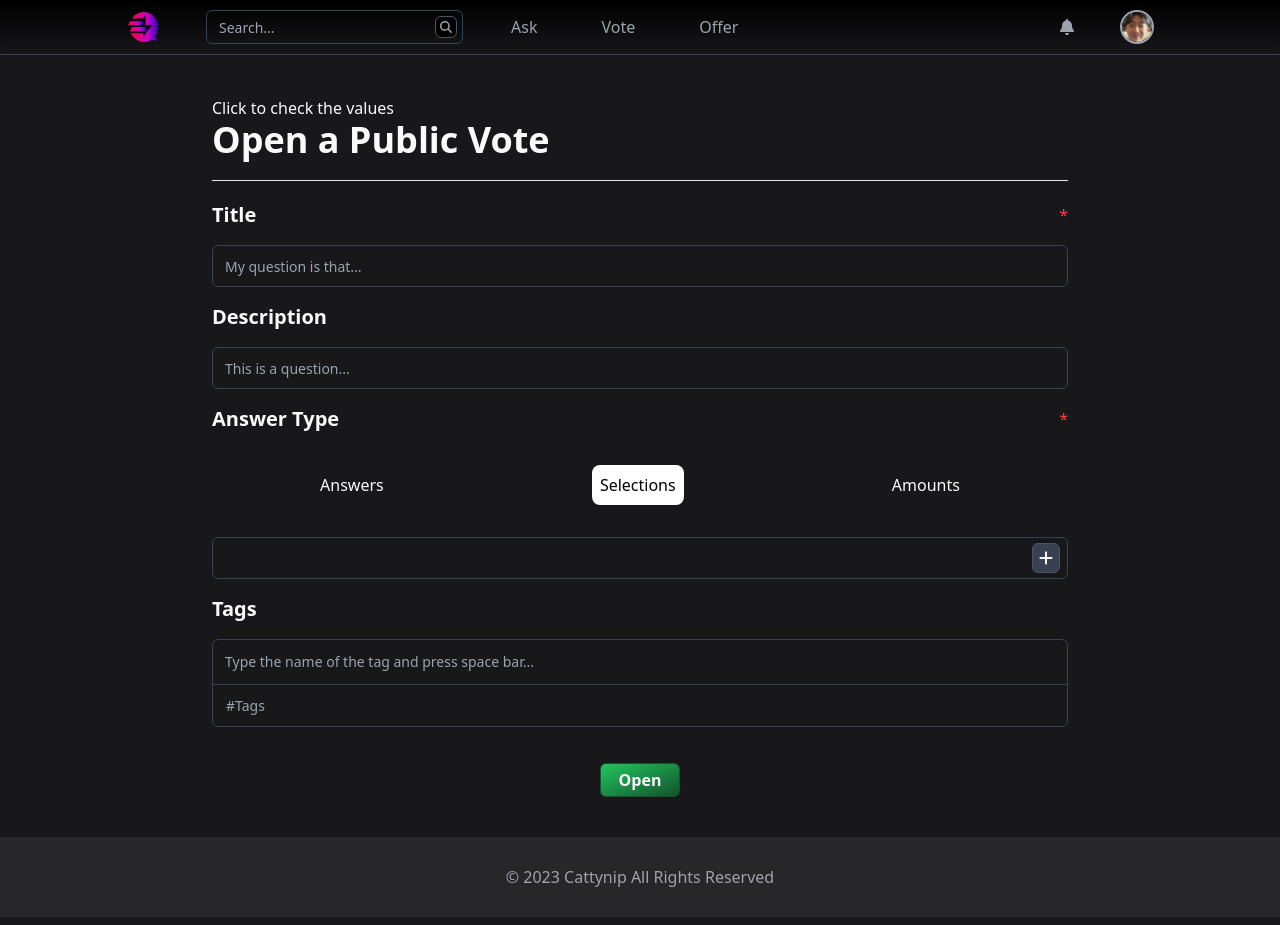
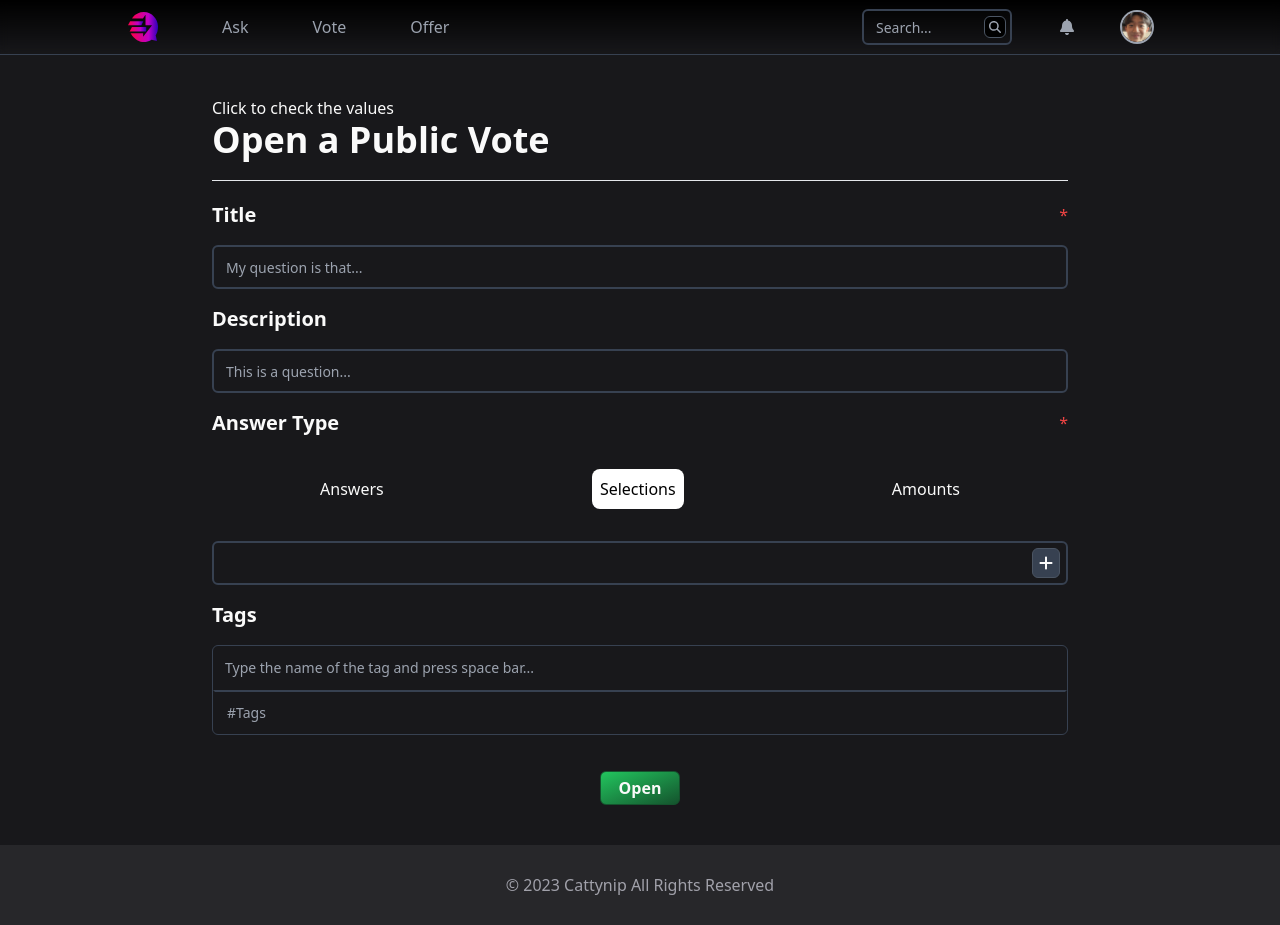
Before and after one commit to cattynip/rellyship, a Next.js app: page /public-votes/open in a window 1280 px wide. Built offline with nearby package versions, Linux system fonts and the light colour scheme.

Commit message:
refactor(component): fix style of input comp and header

```diff
--- a/components/Header.tsx
+++ b/components/Header.tsx
@@ -51,11 +51,19 @@ const Header = ({ isUserIn }: IHeaderProps) => {
           </HeaderElement>
         </div>
         <div className="flex items-center">
+          <div className="hidden items-center sm:flex">
+            <HeaderElement linkTo={"/asks/ask"} text="Ask" />
+            <HeaderElement linkTo={"/public-votes/open"} text="Vote" />
+            <HeaderElement linkTo={"/offers/offer"} text="Offer" />
+          </div>
+        </div>
+      </div>
+      <div className="hidden md:flex items-center justify-center">
         <HeaderElement extraClassName="hidden lg:flex">
           <form onSubmit={onSearchSubmit} className="relative">
             <RellyShipInput
               placeholder="Search..."
-                extraClassName="border-gray-600 w-full"
+              extraClassName="border-gray-600 w-[150px] focus:lg:w-[260px] focus:md:w-[400px]"
               id="search"
               defaultValue={searchQuery}
               onChange={(event: ChangeEvent<HTMLInputElement>) =>
@@ -74,14 +82,6 @@ const Header = ({ isUserIn }: IHeaderProps) => {
             </label>
           </form>
         </HeaderElement>
-          <div className="hidden items-center sm:flex">
-            <HeaderElement linkTo={"/asks/ask"} text="Ask" />
-            <HeaderElement linkTo={"/public-votes/open"} text="Vote" />
-            <HeaderElement linkTo={"/offers/offer"} text="Offer" />
-          </div>
-        </div>
-      </div>
-      <div className="hidden md:block">
         {isUserIn ? (
           <div className="flex items-center">
             <HeaderElement
--- a/components/RellyShipComponents/RellyShipInput.tsx
+++ b/components/RellyShipComponents/RellyShipInput.tsx
@@ -16,7 +16,7 @@ const RellyShipInput = ({
   return (
     <input
       className={joinClass([
-        "bg-transparent border rounded-md border-gray-700 placeholder:text-sm px-3 transition-all placeholder:opacity-1 placeholder:focus:opacity-0 focus:outline-none focus:border-white",
+        "bg-transparent border-2 rounded-md border-gray-700 placeholder:text-sm px-3 transition-all placeholder:opacity-1 placeholder:focus:opacity-0 focus:outline-none focus:border-white",
         removeHoverAnimation ? "" : "hover:border-white",
         error ? "border-red-700 hover:border-red-700 focus:border-red-500" : "",
         wider ? "py-2" : "py-1",
--- a/components/TagSearcher.tsx
+++ b/components/TagSearcher.tsx
@@ -97,7 +97,7 @@ const TagsSearcher = ({ getContent }: ITagsSearcherProps) => {
         <RellyShipInput
           placeholder="#Tags"
           id="tags"
-          extraClassName="w-full rounded-none border-x-transparent border-b-transparent"
+          extraClassName="w-full rounded-none border-x-transparent border-b-transparent rounded-b-md"
           wider
           removeHoverAnimation
           onChange={onInputChange}
```
Lines whose indentation alone changed are shown as unchanged.
